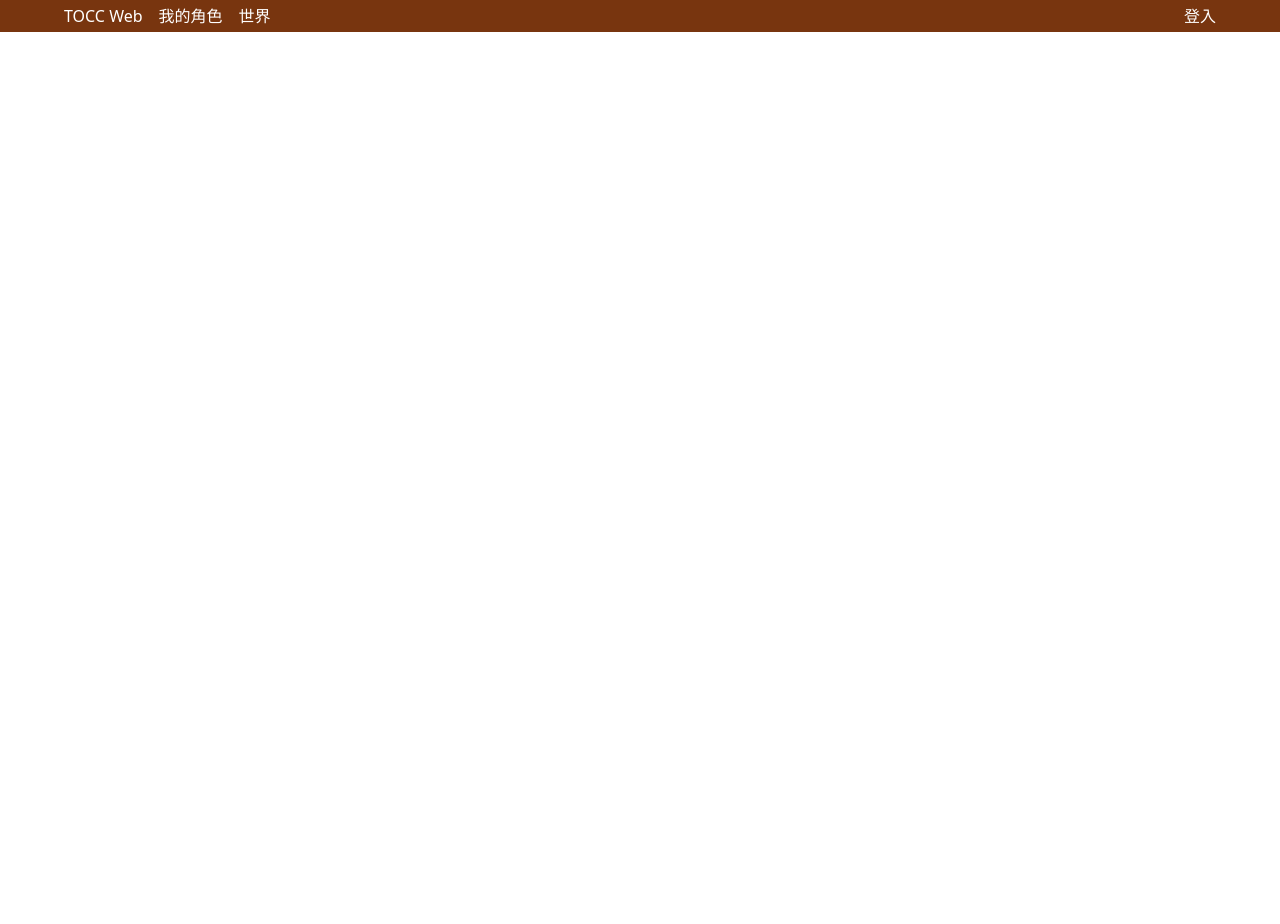
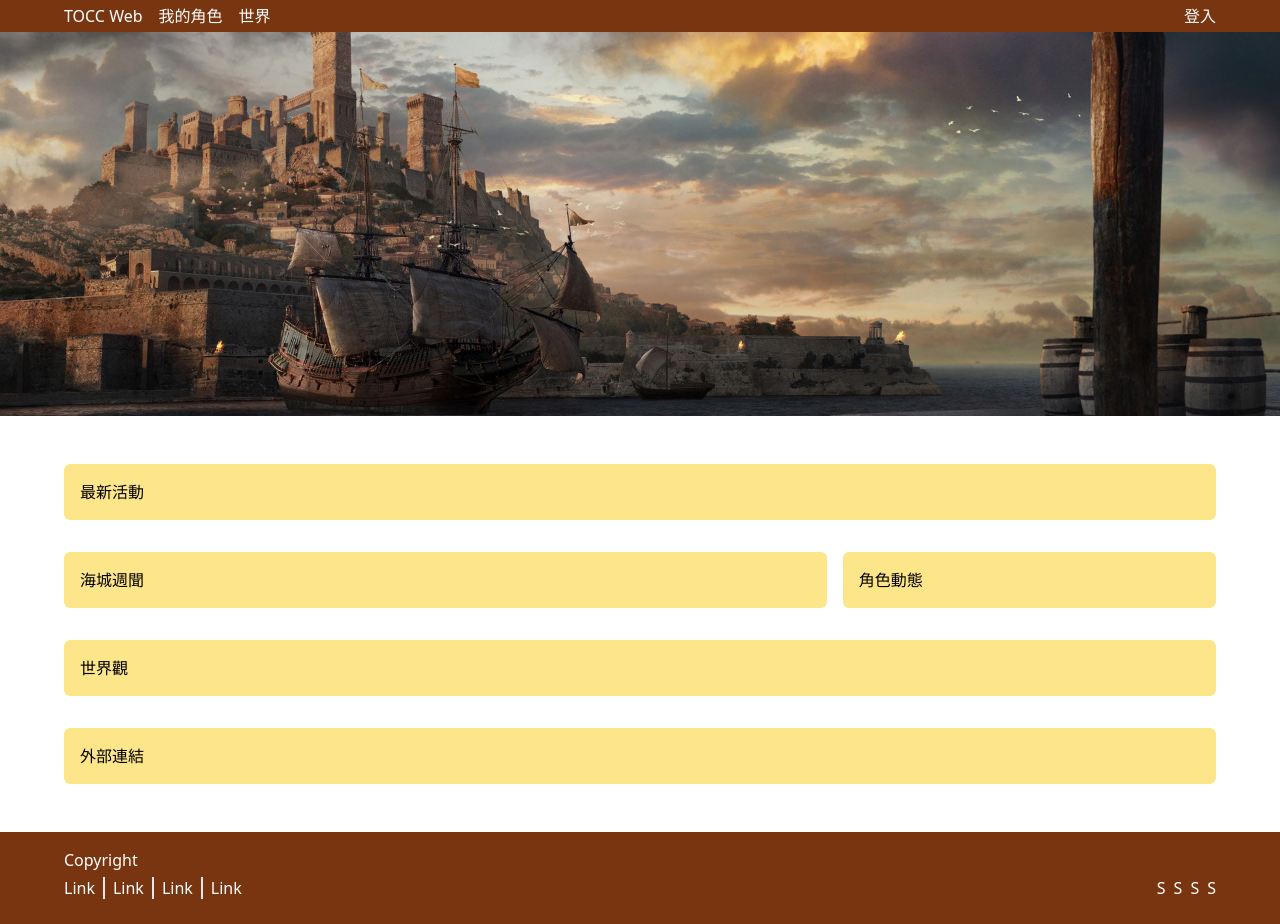
Before and after one commit to SilWolf/tocc-web, a Next.js app: page / in a window 1280 px wide. Before the commit the page ends 800 px from the top, so only its background shows below. Built offline with nearby package versions, Linux system fonts and the light colour scheme.

Commit message:
feat: ui for homepage

```diff
--- a/pages/index.tsx
+++ b/pages/index.tsx
@@ -2,7 +2,7 @@ import { NextPage } from 'next'
 
 const HomePage: NextPage = () => {
 	return (
-		<>
+		<div className='min-h-screen flex flex-col'>
 			<div className='dark bg-yellow-900 py-1'>
 				<div className='container'>
 					<div className='flex'>
@@ -22,7 +22,60 @@ const HomePage: NextPage = () => {
 					</div>
 				</div>
 			</div>
-		</>
+
+			<div
+				className='h-96 bg-center bg-cover'
+				style={{ backgroundImage: 'url("/images/homepage-bg.jpg")' }}
+			></div>
+
+			<div className='container py-12 flex-1'>
+				<div className='grid grid-cols-3 gap-x-4 gap-y-8'>
+					<div className='col-span-3 bg-yellow-200 rounded-md p-4'>
+						<h3>最新活動</h3>
+					</div>
+					<div className='col-span-2 bg-yellow-200 rounded-md p-4'>
+						<h3>海城週聞</h3>
+					</div>
+					<div className='bg-yellow-200 rounded-md p-4'>
+						<h3>角色動態</h3>
+					</div>
+					<div className='col-span-3 bg-yellow-200 rounded-md p-4'>
+						<h3>世界觀</h3>
+					</div>
+					<div className='col-span-3 bg-yellow-200 rounded-md p-4'>
+						<h3>外部連結</h3>
+					</div>
+				</div>
+			</div>
+
+			<div className='bg-yellow-900 dark text-white pt-4 pb-6'>
+				<div className='container space-y-1'>
+					<div>Copyright</div>
+					<div className='flex gap-x-2 justify-between'>
+						<div className='flex-none divide-x-2'>
+							<a href='#' className='pr-2'>
+								Link
+							</a>
+							<a href='#' className='px-2'>
+								Link
+							</a>
+							<a href='#' className='px-2'>
+								Link
+							</a>
+							<a href='#' className='px-2'>
+								Link
+							</a>
+						</div>
+						<div className='flex-none space-x-2'>
+							<a href='#'>S</a>
+							<a href='#'>S</a>
+							<a href='#'>S</a>
+							<a href='#'>S</a>
+						</div>
+					</div>
+				</div>
+			</div>
+		</div>
 	)
 }
 export default HomePage
```
Also changed, not shown: .prettierrc.json (added), public/images/homepage-bg.jpg (added).
